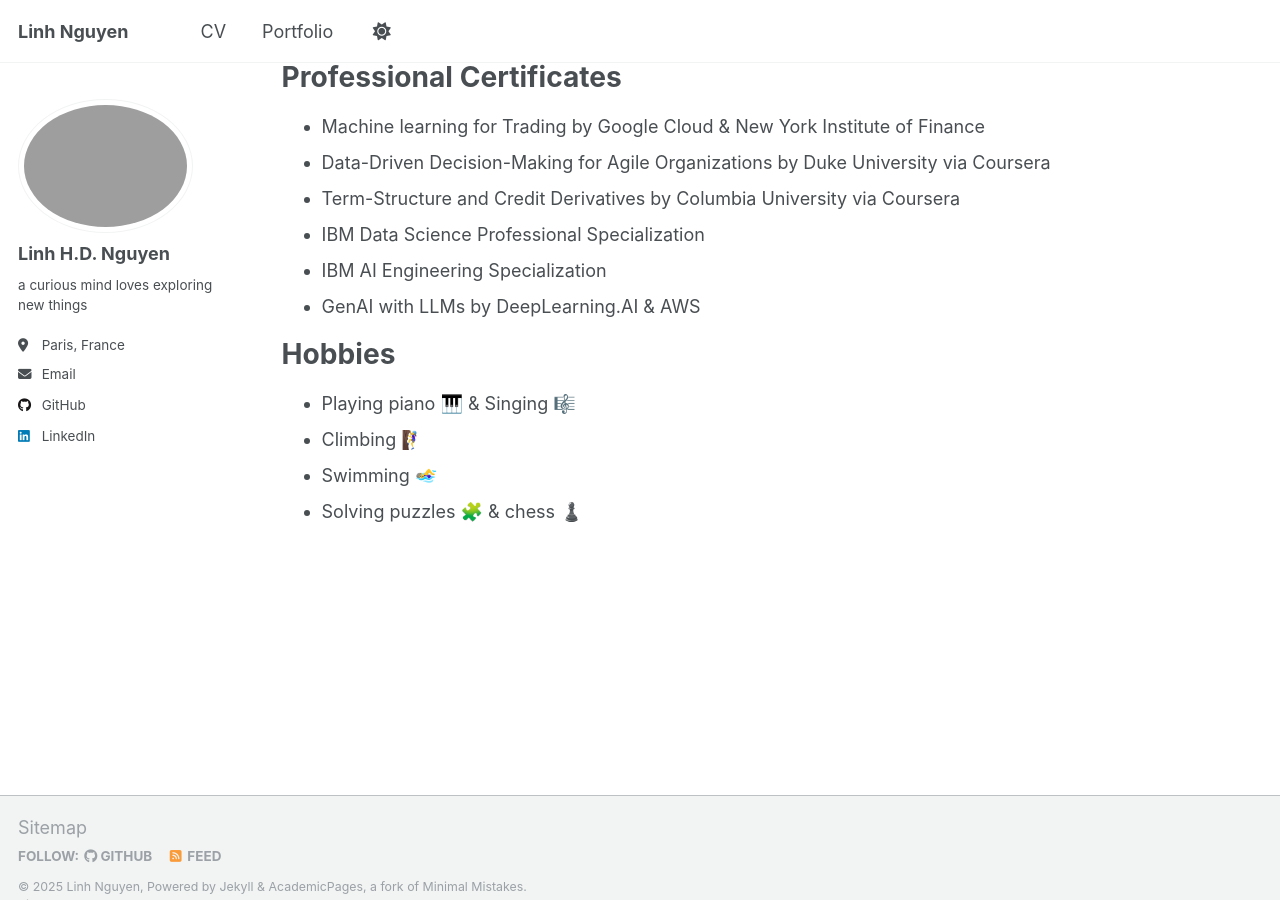
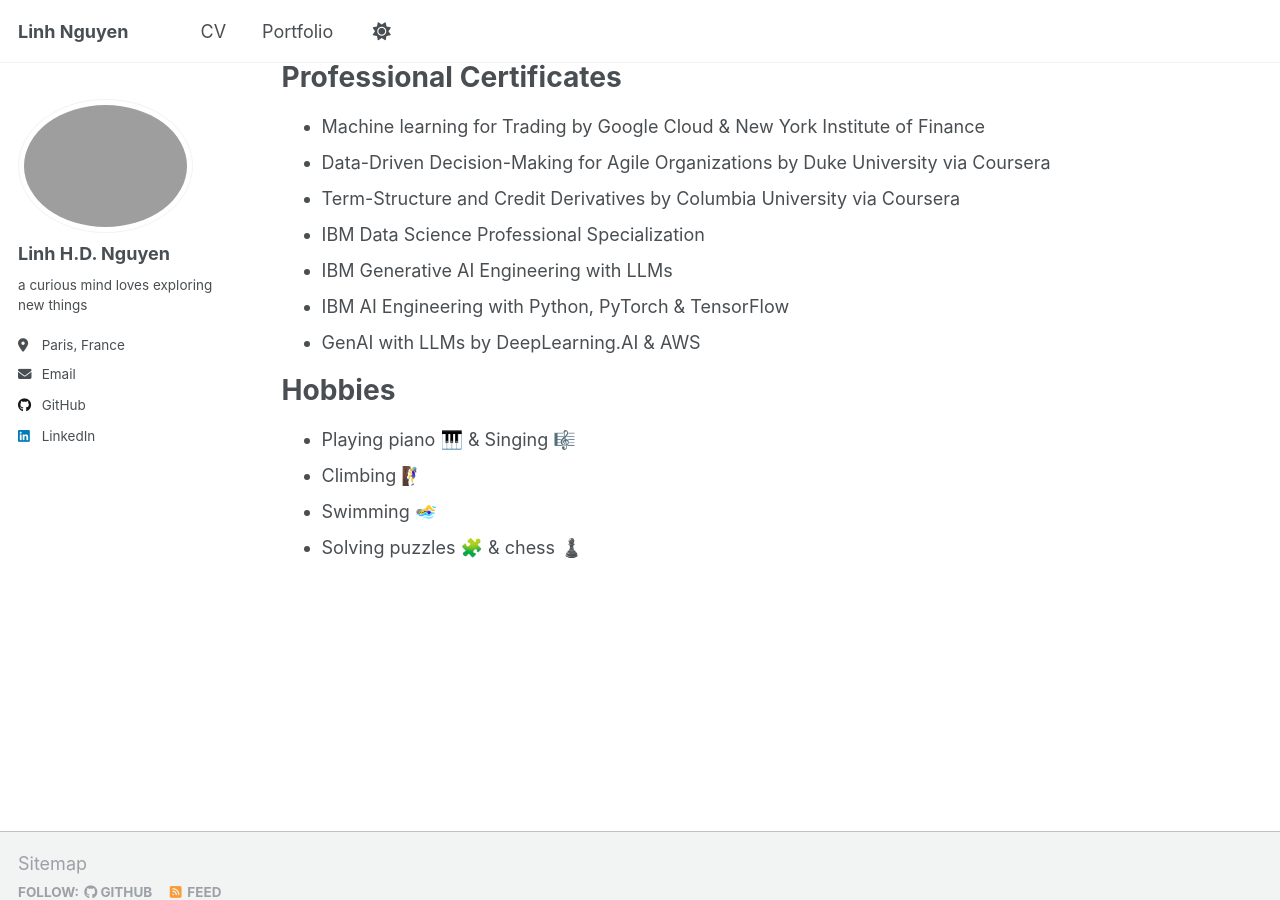
Before and after one commit to hdlinhnguyen/hdlinhnguyen.github.io, a Jekyll site: the page built from _pages/cv.md, in a window 1280 px wide and 900 px high, scrolled down 1376 px. Built offline with Jekyll 4.4.1, drawn with Linux system fonts in a browser that asks for light colours; emoji names are drawn with the system emoji font; a script that is not in the unit is left out.

Commit message:
Update cv.md

```diff
--- a/_pages/cv.md
+++ b/_pages/cv.md
@@ -53,7 +53,8 @@ Professional Certificates
 * Data-Driven Decision-Making for Agile Organizations by Duke University via Coursera
 * Term-Structure and Credit Derivatives by Columbia University via Coursera
 * IBM Data Science Professional Specialization
-* IBM AI Engineering Specialization
+* IBM Generative AI Engineering with LLMs
+* IBM AI Engineering with Python, PyTorch & TensorFlow
 * GenAI with LLMs by DeepLearning.AI & AWS
 
 Hobbies
```
